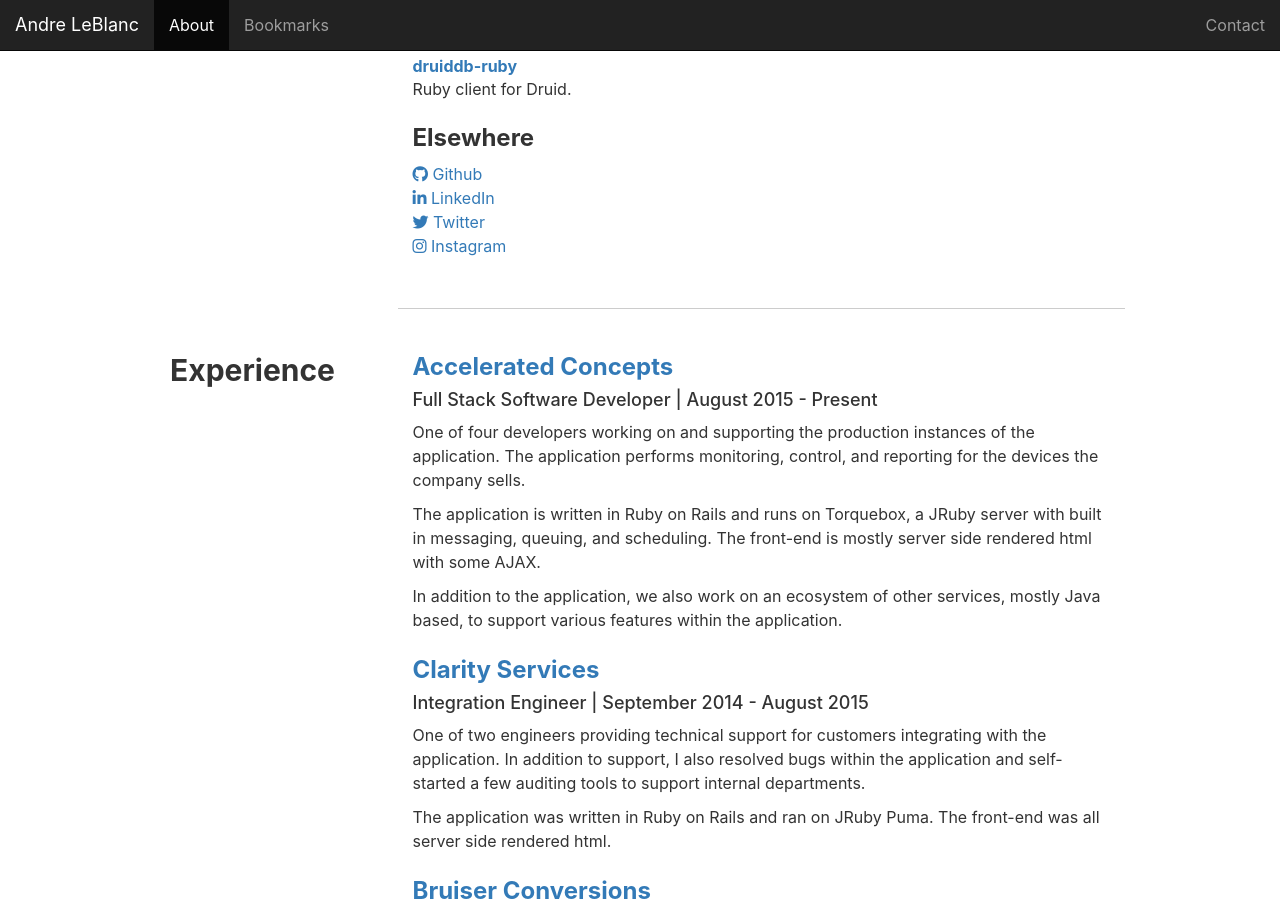
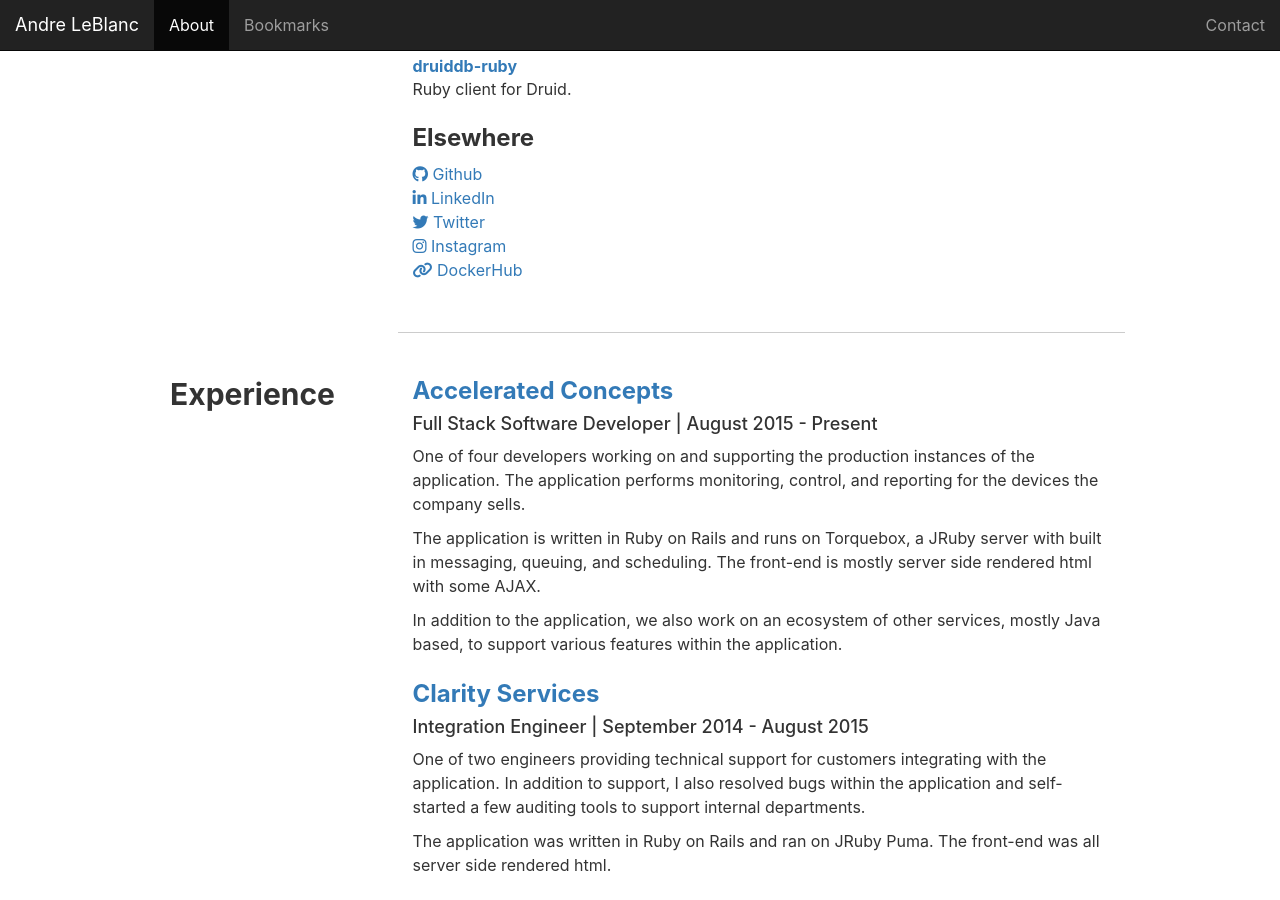
Before and after one commit to andremleblanc/andreleblanc.me, a Jekyll site: the page built from about.html, in a window 1280 px wide and 900 px high, scrolled down 442 px. Built offline with Jekyll 4.4.1, drawn with Linux system fonts in a browser that asks for light colours; nearby versions of some CDN libraries.

Commit message:
add docker hub

```diff
--- a/about.html
+++ b/about.html
@@ -67,6 +67,11 @@ title: About
             <li>
               <a target="_blank" href="https://www.instagram.com/andremleblanc/">
                 <i class="fa fa-instagram" aria-hidden="true"></i> Instagram
+              </a>
+            </li>
+            <li>
+              <a target="_blank" href="https://hub.docker.com/r/andremleblanc/">
+                <i class="fa fa-link" aria-hidden="true"></i> DockerHub
               </a>
             </li>
           </dl>
```
